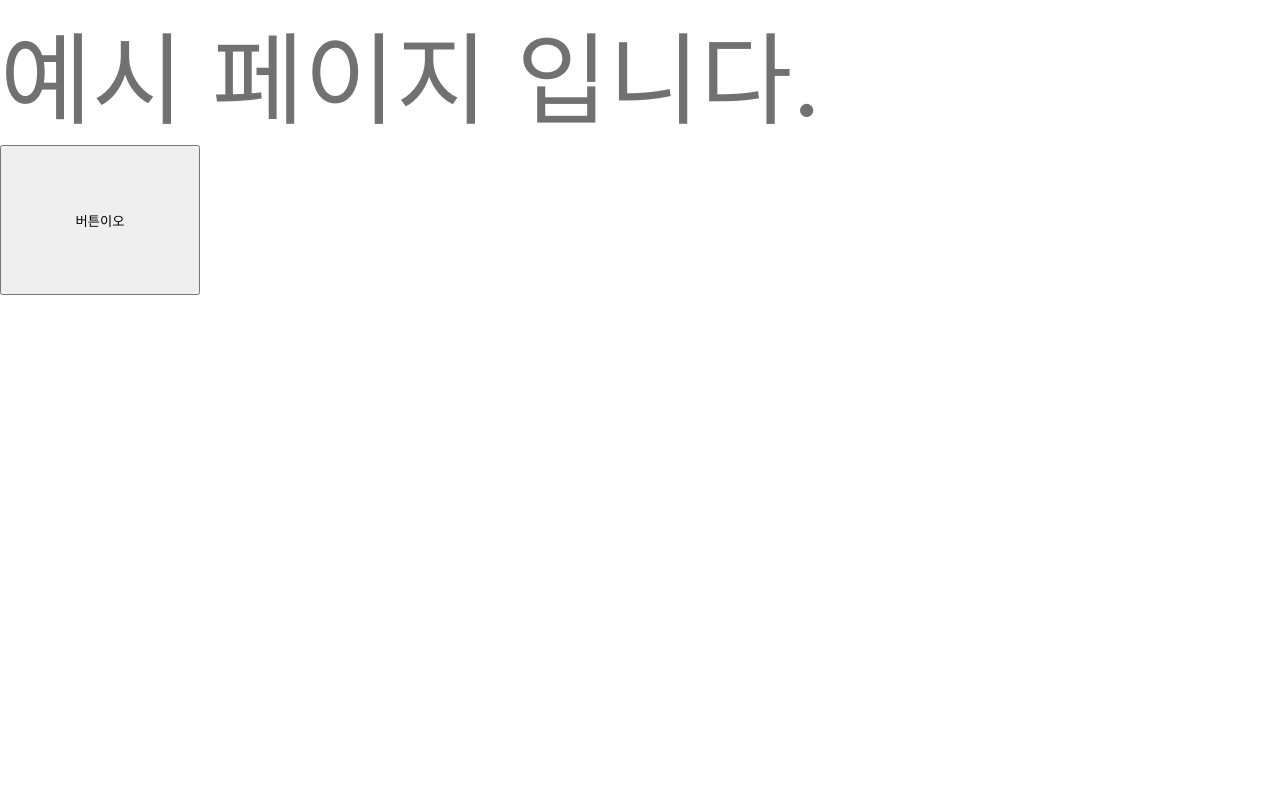
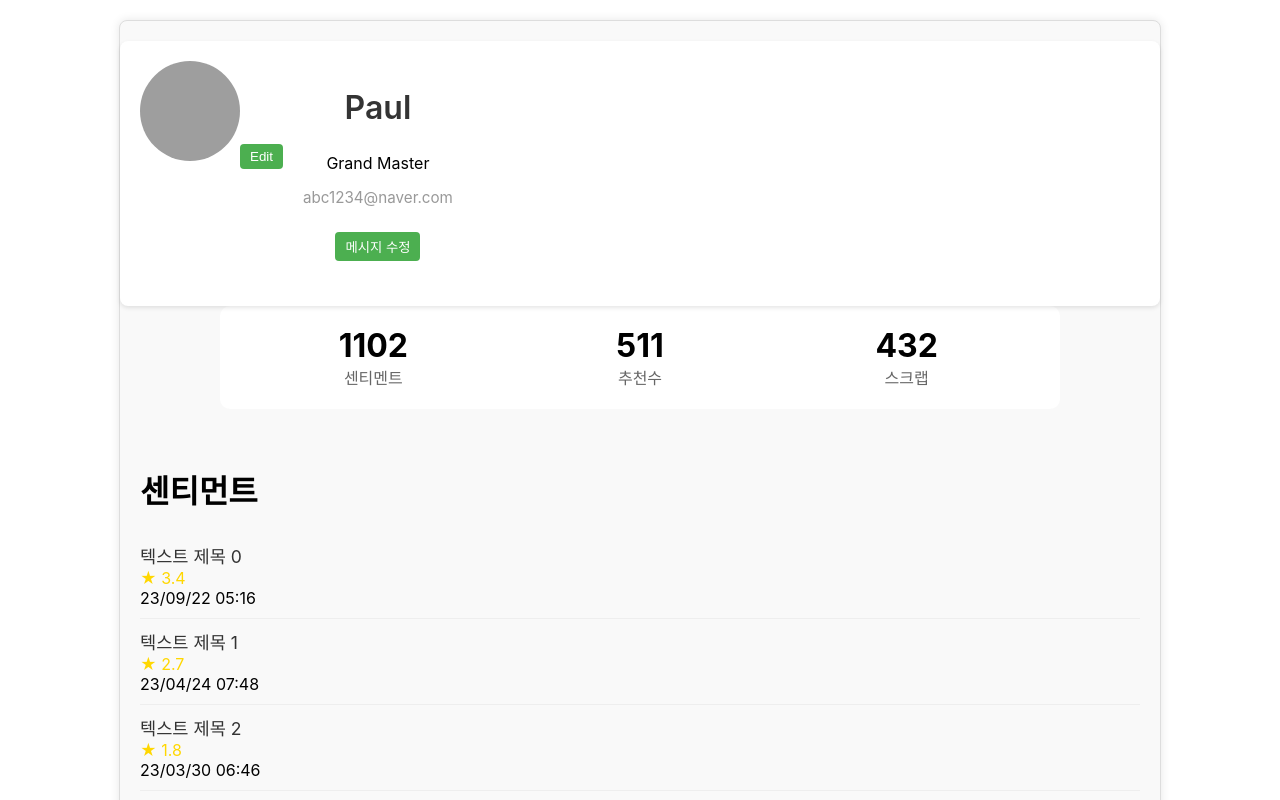
Before and after one commit to unhylz/book_FE, a React (Create React App) app: page / in a window 1280 px wide. Shown: the top 800 px of the page. Built offline with nearby package versions, Linux system fonts and the light colour scheme; grey boxes are pictures that could not be loaded.

Commit message:
feat: my페이지 화면추가(dongwook)

```diff
--- a/src/App.js
+++ b/src/App.js
@@ -2,15 +2,16 @@ import './App.css';
 import React from 'react';
 import {BrowserRouter,Routes, Route} from 'react-router-dom';
 
+
 //Container import는 여기 아래에 쭈르륵 해주세요
-import Page1Container from './container/Page1Container';
+import MypageContainer from './container/MypageContainer';
 
 function App() {
   return (
     <>
       <BrowserRouter>
       <Routes>
-        <Route path='/' element={<Page1Container></Page1Container>}/>
+        <Route path='/' element={<MypageContainer></MypageContainer>}/>
       </Routes>
       </BrowserRouter>
     </>
--- /dev/null
+++ b/src/container/MypageContainer.jsx
@@ -0,0 +1,8 @@
+import React from 'react'
+import MyPage from '../pages/page1/components/mypage/mypage'
+
+export default function MypageContainer() {
+  return (
+    <MyPage/>
+  )
+}
--- /dev/null
+++ b/src/modules/api/dummy_posts.js
@@ -0,0 +1,64 @@
+const postdata = [
+    {
+        "title": "텍스트 제목 0",
+        "rating": 3.4,
+        "date": "23/09/22",
+        "time": "05:16"
+    },
+    {
+        "title": "텍스트 제목 1",
+        "rating": 2.7,
+        "date": "23/04/24",
+        "time": "07:48"
+    },
+    {
+        "title": "텍스트 제목 2",
+        "rating": 1.8,
+        "date": "23/03/30",
+        "time": "06:46"
+    },
+    {
+        "title": "텍스트 제목 3",
+        "rating": 4.6,
+        "date": "23/06/04",
+        "time": "14:09"
+    },
+    {
+        "title": "텍스트 제목 4",
+        "rating": 1.0,
+        "date": "23/11/15",
+        "time": "19:30"
+    },
+    {
+        "title": "텍스트 제목 5",
+        "rating": 2.1,
+        "date": "23/08/22",
+        "time": "12:20"
+    },
+    {
+        "title": "텍스트 제목 6",
+        "rating": 2.2,
+        "date": "23/09/28",
+        "time": "07:59"
+    },
+    {
+        "title": "텍스트 제목 7",
+        "rating": 1.2,
+        "date": "23/02/21",
+        "time": "08:57"
+    },
+    {
+        "title": "텍스트 제목 8",
+        "rating": 3.2,
+        "date": "23/12/12",
+        "time": "13:26"
+    },
+    {
+        "title": "텍스트 제목 9",
+        "rating": 4.1,
+        "date": "23/10/09",
+        "time": "05:07"
+    }
+]
+
+export default postdata;
--- /dev/null
+++ b/src/pages/page1/components/mypage/mypage.jsx
@@ -0,0 +1,52 @@
+import React, { useState } from 'react';
+import './mypage.scss';
+import postdata from '../../../../modules/api/dummy_posts';
+import UserProfile from '../mypage/section/userProfile';
+import UserStats from '../mypage/section/userstats';
+import UserPosts from '../mypage/section/userpost';
+import Pagination from '../mypage/section/pagenation';
+
+
+  // Rest of the pagination logic...
+
+  function MyPage() {
+    const [posts, setPosts] = useState(postdata);
+    const [currentPage, setCurrentPage] = useState(1);
+    const postsPerPage = 5;
+
+    const indexOfLastPost = currentPage * postsPerPage;
+    const indexOfFirstPost = indexOfLastPost - postsPerPage;
+    const currentPosts = posts.slice(indexOfFirstPost, indexOfLastPost);
+
+    const pageNumbers = [];
+    for (let i = 1; i <= Math.ceil(posts.length / postsPerPage); i++) {
+      pageNumbers.push(i);
+    }
+
+    const paginate = pageNumber => setCurrentPage(pageNumber);
+
+    const userData = {
+        name: 'Paul',
+        email: 'abc1234@naver.com',
+        tier: 'Grand Master',
+        points: 1102,
+        likes: 511,
+        comments: 432,
+        imageUrl: '사용자_이미지_URL'
+    };
+
+    const handleImageChange = (e) => {
+
+    };
+
+    return (
+      <div className="mypage-container">
+        <UserProfile userData={userData} handleImageChange={handleImageChange} />
+        <UserStats userData={userData} />
+        <UserPosts currentPosts={currentPosts} />
+        <Pagination pageNumbers={pageNumbers} paginate={paginate} />
+      </div>
+    );
+  }
+
+  export default MyPage;
--- /dev/null
+++ b/src/pages/page1/components/mypage/mypage.scss
@@ -0,0 +1,114 @@
+.mypage-container {
+  display: flex;
+  flex-direction: column;
+  align-items: center;
+  max-width: 1000px;
+  width: 100%;
+  height: auto;
+  margin: 20px auto;
+  padding: 20px;
+  border: 1px solid #ddd;
+  border-radius: 8px;
+  background: #f9f9f9;
+  box-shadow: 0 0 10px rgba(0, 0, 0, 0.1);
+}
+
+.user-profile {
+  display: flex;
+  width: 100%;
+  background: #fff;
+  padding: 20px;
+  border-radius: 8px;
+  box-shadow: 0 2px 4px rgba(0, 0, 0, 0.1);
+  text-align: center;
+  position: relative;
+  flex-direction: row;
+
+  .img-container {
+    margin-right: 20px;
+    flex-direction: row;
+    justify-content: start;
+  }
+  .round-image {
+    border-radius: 50%;
+    overflow: hidden;
+    width: 100px;
+    height: 100px;
+    object-fit: cover;
+  }
+
+      .name {
+        margin: 10;
+        font-size: 2rem; // 폰트 사이즈 증가
+        color: #343434;
+        font-family: Inter;
+        font-size: 32px;
+        font-style: normal;
+        font-weight: 600;
+        line-height: normal;
+      }
+      .email {
+        font-size: 0.95rem;
+        color: rgba(52, 52, 52, 0.50);
+      }
+      .edit-button {
+        padding: 5px 10px;
+        margin-top: 10px;
+        background: #4CAF50;
+        color: white;
+        border: none;
+        border-radius: 4px;
+        cursor: pointer;
+      }
+    }
+
+    .user-stats {
+      display: flex;
+      justify-content: space-between;
+      background: white;
+      padding: 20px;
+      border-radius: 10px;
+      width: 100%;
+      max-width: 800px;
+      margin-bottom: 20px;
+
+      .stat {
+        display: flex;
+        flex-direction: column;
+        align-items: center;
+        width: 100%;
+
+
+        .number {
+          font-size: 2rem;
+          font-weight: bold;
+        }
+
+        .label {
+          color: #666;
+        }
+      }
+    }
+
+    .user-posts {
+      width: 100%;
+      margin-top: 15px;
+    }
+
+      .post {
+        border-bottom: 1px solid #eee;
+        padding: 10px 0;
+      }
+
+        .title {
+          font-size: 1.1rem;
+          color: #333;
+        }
+
+        .rating {
+          color: #FFD700; // 별점
+        }
+
+        .pagination {
+          display: flex;
+        }
--- /dev/null
+++ b/src/pages/page1/components/mypage/section/pagenation.jsx
@@ -0,0 +1,19 @@
+import React from 'react';
+
+function Pagination({ pageNumbers, paginate }) {
+  return (
+    <nav>
+      <ul className='pagination'>
+        {pageNumbers.map(number => (
+          <li key={number} className='page-item'>
+            <button onClick={() => paginate(number)} className='page-link'>
+              {number}
+            </button>
+          </li>
+        ))}
+      </ul>
+    </nav>
+  );
+}
+
+export default Pagination;
--- /dev/null
+++ b/src/pages/page1/components/mypage/section/userProfile.jsx
@@ -0,0 +1,44 @@
+import React, { useState } from 'react';
+
+function UserProfile({ userData, handleImageChange }) {
+  const [message, setMessage] = useState('');
+
+  const handleEditButtonClick = () => {
+    const newMessage = prompt('Modify your message (40 characters max):', message);
+    if (newMessage && newMessage.length <= 40) {
+      setMessage(newMessage);
+      alert('Message updated: ' + newMessage);
+    }
+  };
+
+  return (
+      <div className="user-profile">
+        <div className='img-container'>
+        <div className="user-img">
+          <img src={userData.imageUrl} alt="Profile" className="round-image"/>
+          <input
+            type="file"
+            id="imageInput"
+            hidden="hidden"
+            onChange={handleImageChange}
+          />
+          <button className="edit-button" onClick={() => document.getElementById('imageInput').click()}>
+            Edit
+          </button>
+          </div>
+        </div>
+        <div className='user-container'>
+        <h2 className="name">{userData.name}</h2>
+        <div className="tier">{userData.tier}</div>
+        <p className="email">{userData.email}</p>
+        <button className="edit-button" onClick={handleEditButtonClick}>
+          메시지 수정
+        </button>
+        <div className="user-message">
+          <h6>{message}</h6>
+          </div>
+          </div>
+  </div>
+);
+}
+export default UserProfile;
--- /dev/null
+++ b/src/pages/page1/components/mypage/section/userpost.jsx
@@ -0,0 +1,30 @@
+import React from 'react';
+import { useNavigate } from 'react-router-dom';
+import postdata from '../../../../../modules/api/dummy_posts';
+
+
+function UserPosts({ currentPosts }) {
+  const navigate = useNavigate();
+
+  const OnclickSentiment = () => {
+    navigate(`/mypage/${currentPosts.title}`,
+    {
+      state: currentPosts
+    })
+  }
+
+  return (
+    <div className="user-posts">
+      <h1>센티먼트</h1>
+      {currentPosts.map((post, index) => (
+        <div key={index} className="post" onClick={OnclickSentiment}>
+          <div className="title">{post.title}</div>
+          <div className="rating">★ {post.rating}</div>
+          <div className="date">{post.date} {post.time}</div>
+        </div>
+      ))}
+    </div>
+  );
+}
+
+export default UserPosts;
--- /dev/null
+++ b/src/pages/page1/components/mypage/section/userstats.jsx
@@ -0,0 +1,24 @@
+import React from 'react';
+
+
+
+function UserStats({ userData }) {
+  return (
+    <div className="user-stats">
+      <div className="stat">
+        <div className="number">{userData.points}</div>
+        <div className="label">센티멘트</div>
+      </div>
+      <div className="stat">
+        <div className="number">{userData.likes}</div>
+        <div className="label">추천수</div>
+      </div>
+      <div className="stat">
+        <div className="number">{userData.comments}</div>
+        <div className="label">스크랩</div>
+      </div>
+    </div>
+  );
+}
+
+export default UserStats;
```
Also changed, not shown: src/pages/page1/components/mypage/section/SentimentDetail.jsx (added, +15 -0 lines).
